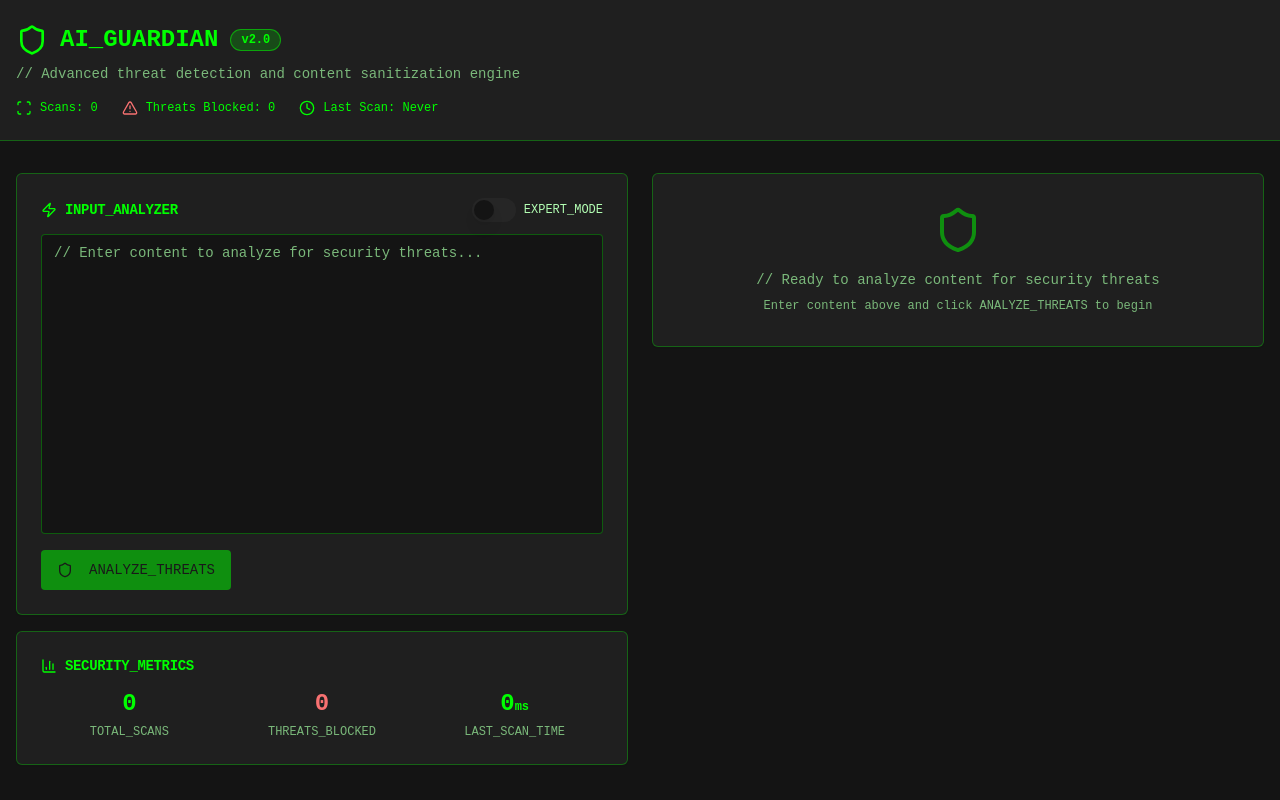
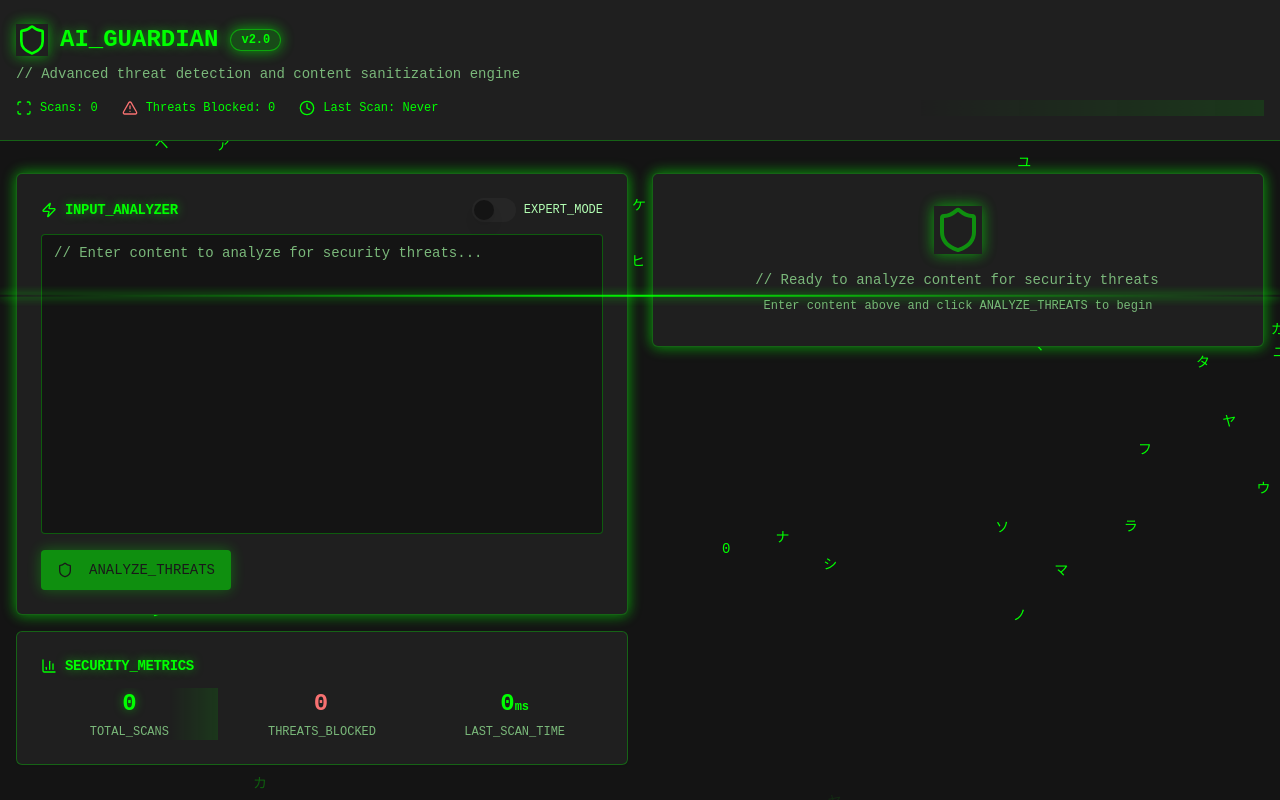
Before and after one commit to dkyazzentwatwa/jailbreak-academy, a React (Vite) app: page / in a window 1280 px wide. Built offline with nearby package versions, Linux system fonts and the light colour scheme.

Commit message:
Add terminal animations
Implement animations to enhance the terminal-like experience, including a blinking cursor and a scan line effect.

```diff
--- /dev/null
+++ b/src/components/TerminalEffects.tsx
@@ -0,0 +1,59 @@
+
+import { useEffect, useState } from 'react';
+
+export const TerminalEffects = () => {
+  const [matrixChars, setMatrixChars] = useState<Array<{
+    id: number;
+    char: string;
+    left: number;
+    duration: number;
+    delay: number;
+  }>>([]);
+
+  useEffect(() => {
+    const chars = '01アイウエオカキクケコサシスセソタチツテトナニヌネノハヒフヘホマミムメモヤユヨラリルレロワヲン'.split('');
+    const newChars = Array.from({ length: 50 }, (_, i) => ({
+      id: i,
+      char: chars[Math.floor(Math.random() * chars.length)],
+      left: Math.random() * 100,
+      duration: 3 + Math.random() * 4,
+      delay: Math.random() * 5,
+    }));
+
+    setMatrixChars(newChars);
+
+    // Update characters periodically
+    const interval = setInterval(() => {
+      setMatrixChars(prev => prev.map(char => ({
+        ...char,
+        char: chars[Math.floor(Math.random() * chars.length)]
+      })));
+    }, 2000);
+
+    return () => clearInterval(interval);
+  }, []);
+
+  return (
+    <>
+      {/* Scanning line */}
+      <div className="scan-line" />
+
+      {/* Matrix background */}
+      <div className="matrix-bg">
+        {matrixChars.map(({ id, char, left, duration, delay }) => (
+          <div
+            key={id}
+            className="matrix-char"
+            style={{
+              left: `${left}%`,
+              animationDuration: `${duration}s`,
+              animationDelay: `${delay}s`,
+            }}
+          >
+            {char}
+          </div>
+        ))}
+      </div>
+    </>
+  );
+};
--- a/src/index.css
+++ b/src/index.css
@@ -86,6 +86,7 @@
   body {
     @apply bg-background text-foreground font-mono;
     font-family: 'Roboto Mono', monospace;
+    overflow-x: hidden;
   }
 
   /* Terminal-specific styles */
@@ -142,8 +143,17 @@
 }
 
 @keyframes scan-line {
-  0% { transform: translateY(-100%); }
-  100% { transform: translateY(100vh); }
+  0% {
+    transform: translateY(-100%);
+    opacity: 0.8;
+  }
+  50% {
+    opacity: 1;
+  }
+  100% {
+    transform: translateY(100vh);
+    opacity: 0.8;
+  }
 }
 
 .scan-line {
@@ -153,7 +163,177 @@
   right: 0;
   height: 2px;
   background: linear-gradient(90deg, transparent, hsl(var(--terminal-green)), transparent);
-  animation: scan-line 3s linear infinite;
+  animation: scan-line 4s linear infinite;
   pointer-events: none;
   z-index: 1000;
+  box-shadow: 0 0 10px hsl(var(--terminal-green));
 }
+
+@keyframes matrix-rain {
+  0% {
+    transform: translateY(-100%);
+    opacity: 0;
+  }
+  10% {
+    opacity: 1;
+  }
+  90% {
+    opacity: 1;
+  }
+  100% {
+    transform: translateY(100vh);
+    opacity: 0;
+  }
+}
+
+.matrix-bg {
+  position: fixed;
+  top: 0;
+  left: 0;
+  width: 100%;
+  height: 100%;
+  pointer-events: none;
+  z-index: 1;
+  overflow: hidden;
+}
+
+.matrix-char {
+  position: absolute;
+  color: hsl(var(--terminal-green));
+  font-family: 'Roboto Mono', monospace;
+  font-size: 14px;
+  animation: matrix-rain linear infinite;
+  opacity: 0.3;
+}
+
+@keyframes typing {
+  0% { width: 0; }
+  100% { width: 100%; }
+}
+
+.typewriter {
+  overflow: hidden;
+  white-space: nowrap;
+  border-right: 2px solid hsl(var(--terminal-green));
+  animation: typing 2s steps(40, end), blink-caret 0.75s step-end infinite;
+}
+
+@keyframes blink-caret {
+  from, to { border-color: transparent; }
+  50% { border-color: hsl(var(--terminal-green)); }
+}
+
+@keyframes glitch {
+  0%, 100% { transform: translateX(0); }
+  10% { transform: translateX(-2px); }
+  20% { transform: translateX(2px); }
+  30% { transform: translateX(-2px); }
+  40% { transform: translateX(2px); }
+  50% { transform: translateX(0); }
+  60% { transform: translateX(-2px); }
+  70% { transform: translateX(2px); }
+  80% { transform: translateX(0); }
+  90% { transform: translateX(-2px); }
+}
+
+.glitch {
+  animation: glitch 0.3s ease-in-out infinite;
+}
+
+@keyframes pulse-glow {
+  0%, 100% {
+    box-shadow: 0 0 5px hsl(var(--terminal-green) / 0.3);
+  }
+  50% {
+    box-shadow: 0 0 20px hsl(var(--terminal-green) / 0.6), 0 0 30px hsl(var(--terminal-green) / 0.4);
+  }
+}
+
+.pulse-glow {
+  animation: pulse-glow 2s ease-in-out infinite;
+}
+
+@keyframes terminal-boot {
+  0% {
+    opacity: 0;
+    transform: scale(0.8);
+  }
+  50% {
+    opacity: 0.5;
+    transform: scale(0.9);
+  }
+  100% {
+    opacity: 1;
+    transform: scale(1);
+  }
+}
+
+.terminal-boot {
+  animation: terminal-boot 1s ease-out forwards;
+}
+
+@keyframes scan-threat {
+  0% { background-position: 0% 50%; }
+  50% { background-position: 100% 50%; }
+  100% { background-position: 0% 50%; }
+}
+
+.threat-detected {
+  background: linear-gradient(45deg,
+    hsl(0 84% 60% / 0.1),
+    hsl(var(--terminal-green) / 0.1),
+    hsl(0 84% 60% / 0.1)
+  );
+  background-size: 200% 200%;
+  animation: scan-threat 1s ease-in-out infinite;
+  border: 1px solid hsl(0 84% 60% / 0.5);
+}
+
+@keyframes data-stream {
+  0% {
+    transform: translateX(-100%);
+    opacity: 0;
+  }
+  10% {
+    opacity: 1;
+  }
+  90% {
+    opacity: 1;
+  }
+  100% {
+    transform: translateX(100%);
+    opacity: 0;
+  }
+}
+
+.data-stream {
+  position: relative;
+  overflow: hidden;
+}
+
+.data-stream::before {
+  content: '';
+  position: absolute;
+  top: 0;
+  left: 0;
+  right: 0;
+  bottom: 0;
+  background: linear-gradient(90deg,
+    transparent,
+    hsl(var(--terminal-green) / 0.2),
+    transparent
+  );
+  animation: data-stream 2s ease-in-out infinite;
+  pointer-events: none;
+}
+
+@keyframes terminal-flicker {
+  0%, 100% { opacity: 1; }
+  98% { opacity: 1; }
+  99% { opacity: 0.98; }
+  99.5% { opacity: 1; }
+}
+
+.terminal-flicker {
+  animation: terminal-flicker 0.15s ease-in-out infinite;
+}
--- a/src/pages/Index.tsx
+++ b/src/pages/Index.tsx
@@ -13,6 +13,7 @@ import { SanitizationResult } from "@/types/sanitization";
 import { OutputDisplay } from "@/components/OutputDisplay";
 import { IssuesList } from "@/components/IssuesList";
 import { SeverityBadge } from "@/components/SeverityBadge";
+import { TerminalEffects } from "@/components/TerminalEffects";
 import { toast } from "sonner";
 
 const Index = () => {
@@ -20,7 +21,13 @@ const Index = () => {
   const [result, setResult] = useState<SanitizationResult | null>(null);
   const [isProcessing, setIsProcessing] = useState(false);
   const [expertMode, setExpertMode] = useState(false);
+  const [showBootAnimation, setShowBootAnimation] = useState(true);
   const sanitizer = new SanitizationEngine();
+
+  // Hide boot animation after 3 seconds
+  useState(() => {
+    setTimeout(() => setShowBootAnimation(false), 3000);
+  });
 
   const handleSanitize = async () => {
     if (!input.trim()) {
@@ -65,21 +72,40 @@ const Index = () => {
   };
 
   return (
-    <div className="min-h-screen bg-terminal-bg text-terminal-green font-mono">
+    <div className="min-h-screen bg-terminal-bg text-terminal-green font-mono relative terminal-flicker">
+      <TerminalEffects />
+
+      {/* Boot sequence overlay */}
+      {showBootAnimation && (
+        <div className="fixed inset-0 bg-terminal-bg z-50 flex items-center justify-center terminal-boot">
+          <div className="text-center">
+            <div className="text-4xl font-bold text-terminal-green mb-4 pulse-glow">
+              AI_GUARDIAN
+            </div>
+            <div className="typewriter text-lg">
+              Initializing security protocols...
+            </div>
+            <div className="mt-4 flex justify-center">
+              <div className="animate-spin rounded-full h-8 w-8 border-b-2 border-terminal-green"></div>
+            </div>
+          </div>
+        </div>
+      )}
+
       {/* Header */}
-      <div className="border-b border-terminal-green/30 bg-card">
+      <div className="border-b border-terminal-green/30 bg-card relative z-10">
         <div className="container mx-auto px-4 py-6">
           <div className="flex items-center gap-3 mb-2">
-            <Shield className="h-8 w-8 text-terminal-green" />
-            <h1 className="text-2xl font-bold text-terminal-green">AI_GUARDIAN</h1>
-            <Badge variant="outline" className="bg-terminal-green/20 text-terminal-green border-terminal-green/50">
+            <Shield className="h-8 w-8 text-terminal-green pulse-glow" />
+            <h1 className="text-2xl font-bold text-terminal-green terminal-green-glow">AI_GUARDIAN</h1>
+            <Badge variant="outline" className="bg-terminal-green/20 text-terminal-green border-terminal-green/50 pulse-glow">
               v2.0
             </Badge>
           </div>
-          <p className="text-muted-foreground text-sm">
+          <p className="text-muted-foreground text-sm typewriter">
             // Advanced threat detection and content sanitization engine
           </p>
-          <div className="mt-4 flex items-center gap-6 text-xs">
+          <div className="mt-4 flex items-center gap-6 text-xs data-stream">
             <div className="flex items-center gap-2">
               <Scan className="h-4 w-4" />
               <span>Scans: {metrics.totalScans}</span>
@@ -96,14 +122,14 @@ const Index = () => {
         </div>
       </div>
 
-      <div className="container mx-auto px-4 py-8">
+      <div className="container mx-auto px-4 py-8 relative z-10">
         <div className="grid grid-cols-1 lg:grid-cols-2 gap-6">
           {/* Input Section */}
           <div className="space-y-4">
-            <Card className="border-terminal-green/30 bg-card">
+            <Card className="border-terminal-green/30 bg-card pulse-glow">
               <CardHeader className="pb-3">
                 <div className="flex items-center justify-between">
-                  <CardTitle className="text-sm font-mono text-terminal-green flex items-center gap-2">
+                  <CardTitle className="text-sm font-mono text-terminal-green flex items-center gap-2 terminal-green-glow">
                     <Zap className="h-4 w-4" />
                     INPUT_ANALYZER
                   </CardTitle>
@@ -120,17 +146,40 @@ const Index = () => {
                 </div>
               </CardHeader>
               <CardContent className="space-y-4">
-                <Textarea
-                  placeholder="// Enter content to analyze for security threats..."
-                  value={input}
-                  onChange={(e) => setInput(e.target.value)}
-                  className="min-h-[300px] font-mono text-sm bg-terminal-bg border-terminal-green/30 text-terminal-green placeholder:text-muted-foreground resize-none"
-                />
+                <div className="relative">
+                  <Textarea
+                    placeholder="// Enter content to analyze for security threats..."
+                    value={input}
+                    onChange={(e) => setInput(e.target.value)}
+                    className="min-h-[300px] font-mono text-sm bg-terminal-bg border-terminal-green/30 text-terminal-green placeholder:text-muted-foreground resize-none data-stream"
+                  />
+                  {isProcessing && (
+                    <div className="absolute inset-0 bg-terminal-bg/90 flex items-center justify-center">
+                      <div className="text-center">
+                        <div className="text-terminal-green font-mono text-lg glitch mb-4">
+                          SCANNING FOR THREATS...
+                        </div>
+                        <div className="flex justify-center space-x-1">
+                          {Array.from({ length: 5 }).map((_, i) => (
+                            <div
+                              key={i}
+                              className="w-2 h-2 bg-terminal-green rounded-full animate-pulse"
+                              style={{
+                                animationDelay: `${i * 0.1}s`,
+                                animationDuration: '1s'
+                              }}
+                            />
+                          ))}
+                        </div>
+                      </div>
+                    </div>
+                  )}
+                </div>
                 <div className="flex items-center gap-2">
                   <Button
                     onClick={handleSanitize}
                     disabled={isProcessing || !input.trim()}
-                    className="font-mono bg-terminal-green text-terminal-bg hover:bg-terminal-green/80"
+                    className="font-mono bg-terminal-green text-terminal-bg hover:bg-terminal-green/80 pulse-glow"
                   >
                     {isProcessing ? (
                       <>
@@ -145,7 +194,7 @@ const Index = () => {
                     )}
                   </Button>
                   {input.length > 0 && (
-                    <Badge variant="outline" className="font-mono text-xs">
+                    <Badge variant="outline" className="font-mono text-xs animate-pulse">
                       {input.length.toLocaleString()} chars
                     </Badge>
                   )}
@@ -156,15 +205,15 @@ const Index = () => {
             {/* Security Metrics */}
             <Card className="border-terminal-green/30 bg-card">
               <CardHeader className="pb-3">
-                <CardTitle className="text-sm font-mono text-terminal-green flex items-center gap-2">
+                <CardTitle className="text-sm font-mono text-terminal-green flex items-center gap-2 terminal-green-glow">
                   <BarChart3 className="h-4 w-4" />
                   SECURITY_METRICS
                 </CardTitle>
               </CardHeader>
               <CardContent>
                 <div className="grid grid-cols-3 gap-4 text-center">
-                  <div className="space-y-1">
-                    <div className="text-2xl font-bold font-mono text-terminal-green">
+                  <div className="space-y-1 data-stream">
+                    <div className="text-2xl font-bold font-mono text-terminal-green terminal-green-glow">
                       {metrics.totalScans}
                     </div>
                     <div className="text-xs text-muted-foreground font-mono">
@@ -172,7 +221,7 @@ const Index = () => {
                     </div>
                   </div>
                   <div className="space-y-1">
-                    <div className="text-2xl font-bold font-mono text-red-400">
+                    <div className="text-2xl font-bold font-mono text-red-400 glitch">
                       {metrics.threatsBlocked}
                     </div>
                     <div className="text-xs text-muted-foreground font-mono">
@@ -197,10 +246,13 @@ const Index = () => {
             {result && (
               <>
                 {/* Summary Card */}
-                <Card className="border-terminal-green/30 bg-card">
+                <Card className={`border-terminal-green/30 bg-card ${
+                  result.severity === 'high' ? 'threat-detected glitch' :
+                  result.severity !== 'none' ? 'pulse-glow' : ''
+                }`}>
                   <CardHeader className="pb-3">
                     <div className="flex items-center justify-between">
-                      <CardTitle className="text-sm font-mono text-terminal-green flex items-center gap-2">
+                      <CardTitle className="text-sm font-mono text-terminal-green flex items-center gap-2 terminal-green-glow">
                         <CheckCircle className="h-4 w-4" />
                         SCAN_SUMMARY
                       </CardTitle>
@@ -210,7 +262,9 @@ const Index = () => {
                   <CardContent className="space-y-3">
                     <div className="flex justify-between text-xs font-mono">
                       <span className="text-muted-foreground">ISSUES_DETECTED:</span>
-                      <span className="text-terminal-green">{result.issues.length}</span>
+                      <span className={`text-terminal-green ${result.issues.length > 0 ? 'glitch' : ''}`}>
+                        {result.issues.length}
+                      </span>
                     </div>
                     <div className="flex justify-between text-xs font-mono">
                       <span className="text-muted-foreground">PROCESSING_TIME:</span>
@@ -218,12 +272,12 @@ const Index = () => {
                     </div>
                     <div className="flex justify-between text-xs font-mono">
                       <span className="text-muted-foreground">STATUS:</span>
-                      <span className={result.severity === 'none' ? 'text-terminal-green' : 'text-red-400'}>
+                      <span className={result.severity === 'none' ? 'text-terminal-green' : 'text-red-400 glitch'}>
                         {result.severity === 'none' ? 'SAFE' : 'THREATS_FOUND'}
                       </span>
                     </div>
                     {result.guidance && (
-                      <div className="mt-3 p-3 rounded border border-terminal-green/20 bg-terminal-bg">
+                      <div className="mt-3 p-3 rounded border border-terminal-green/20 bg-terminal-bg data-stream">
                         <p className="text-xs font-mono text-muted-foreground">
                           {result.guidance}
                         </p>
@@ -241,7 +295,7 @@ const Index = () => {
                     <TabsTrigger value="issues" className="font-mono text-xs">
                       THREAT_ANALYSIS
                       {result.issues.length > 0 && (
-                        <Badge variant="outline" className="ml-2 bg-red-900/50 text-red-200 border-red-500/50">
+                        <Badge variant="outline" className="ml-2 bg-red-900/50 text-red-200 border-red-500/50 glitch">
                           {result.issues.length}
                         </Badge>
                       )}
@@ -263,10 +317,10 @@ const Index = () => {
             )}
 
             {!result && (
-              <Card className="border-terminal-green/30 bg-card">
+              <Card className="border-terminal-green/30 bg-card pulse-glow">
                 <CardContent className="p-8 text-center">
-                  <Shield className="h-12 w-12 mx-auto mb-4 text-terminal-green/50" />
-                  <p className="text-muted-foreground font-mono text-sm">
+                  <Shield className="h-12 w-12 mx-auto mb-4 text-terminal-green/50 pulse-glow" />
+                  <p className="text-muted-foreground font-mono text-sm typewriter">
                     // Ready to analyze content for security threats
                   </p>
                   <p className="text-muted-foreground font-mono text-xs mt-2">
```
